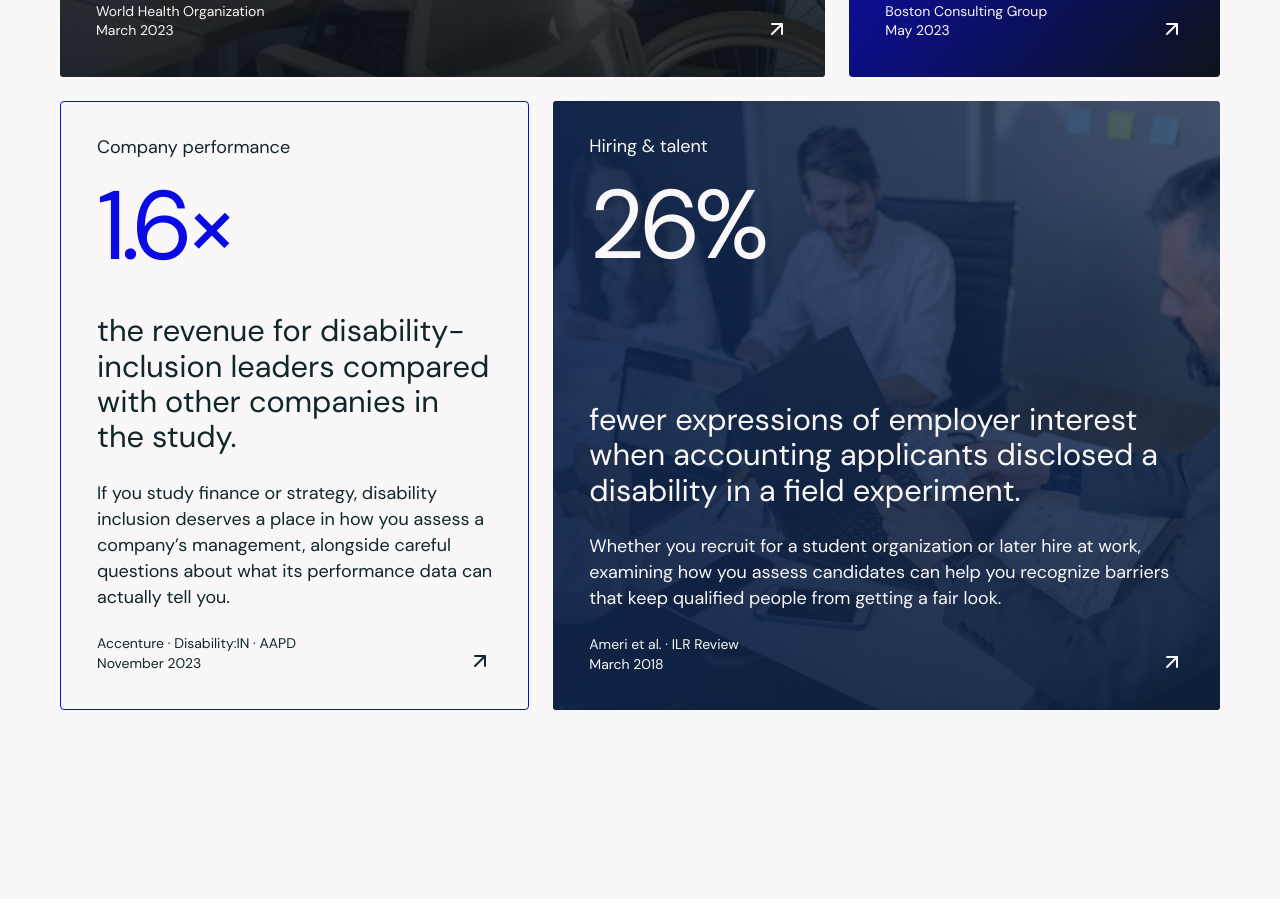
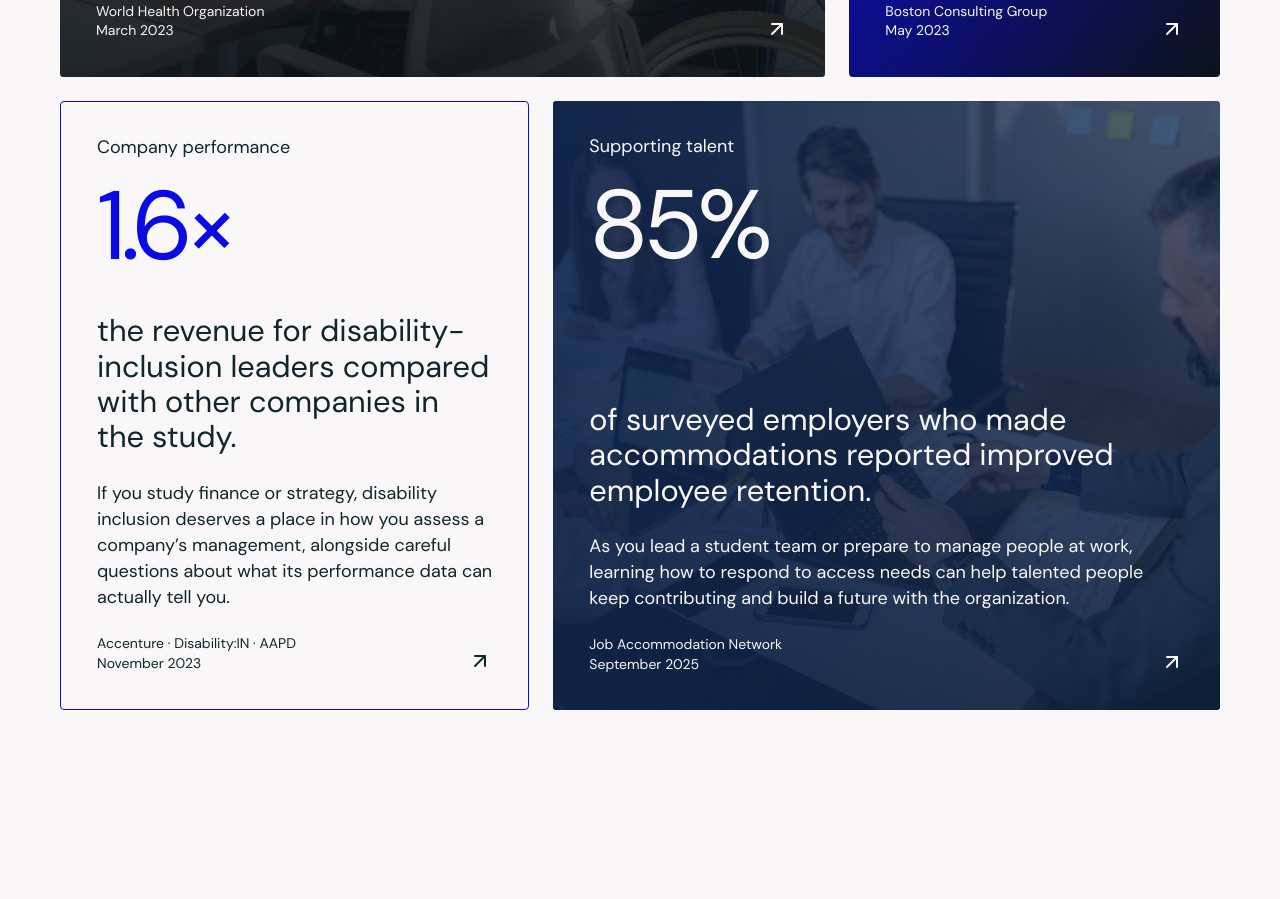
Before and after one commit to sbodine-lab/ublda-website, a React (Vite) app: page /consulting in a window 1280 px wide. Shown: the part 2380-3279 px from the top of the page. Built offline with nearby package versions, Linux system fonts and the light colour scheme.

Commit message:
Add slow halftone drift and positive accommodation evidence (#164)

```diff
--- a/scripts/audit-scroll-behavior.mjs
+++ b/scripts/audit-scroll-behavior.mjs
@@ -45,11 +45,21 @@ try {
         const heroCanvas = glass.locator('canvas');
         await page.waitForFunction(()=>document.querySelector('.st-ross-shader')?.dataset.ready==='true');
         const heroPaints = ()=>heroCanvas.evaluate(el=>window.__canvasPaints.get(el)||0);
+        const gridPosition = () => heroCanvas.evaluate(el => {
+          const gl = el.getContext('webgl2');
+          const program = gl.getParameter(gl.CURRENT_PROGRAM);
+          return Array.from(gl.getUniform(program, gl.getUniformLocation(program, 'u_ubldaGridDrift')));
+        });
+        const initialGrid = await gridPosition();
         const moving = await heroPaints(); await page.waitForTimeout(300);
+        const movedGrid = await gridPosition();
+        check(`Ross halftone grid coordinates animate ${width}`,
+          JSON.stringify(initialGrid)!==JSON.stringify(movedGrid) && movedGrid.every(Number.isFinite), {initialGrid,movedGrid});
         check(`Ross shader renders live motion ${width}`,(await heroPaints())>moving);
         await page.locator('.st-motion-toggle').click(); await page.waitForTimeout(150);
+        const frozenGrid = await gridPosition();
         const frozen = await heroPaints(); await page.waitForTimeout(300);
-        check(`Pause freezes Ross shader ${width}`,(await heroPaints())===frozen);
+        check(`Pause freezes Ross shader ${width}`,(await heroPaints())===frozen && JSON.stringify(await gridPosition())===JSON.stringify(frozenGrid));
         await page.locator('.st-motion-toggle').click(); await page.waitForTimeout(150);
         check(`Resume restarts Ross shader ${width}`,(await heroPaints())>frozen);
         await page.locator('footer').scrollIntoViewIfNeeded(); await page.waitForTimeout(200);
--- a/src/pages/consulting/BusinessCase.tsx
+++ b/src/pages/consulting/BusinessCase.tsx
@@ -7,7 +7,7 @@ const CARDS = [
   { id: "disability-is-not-a-niche", theme: "reach", image: "workplace-meeting" },
   { id: "disability-in-the-workforce", theme: "workforce" },
   { id: "the-business-case", theme: "performance" },
-  { id: "removing-hiring-barriers", theme: "talent", image: "strategy-meeting" },
+  { id: "accommodations-and-retention", theme: "talent", image: "strategy-meeting" },
 ];
 
 export function BusinessCase() {
--- a/src/pages/consulting/RossHero.tsx
+++ b/src/pages/consulting/RossHero.tsx
@@ -21,14 +21,18 @@ export function RossHero() {
     let previous = 0;
     let painted = 0;
 
-    // Halftone CMYK has no time uniform. Gently vary ink gain through Paper's
-    // mount API, without moving the building or reloading the image.
+    // Drift the printing grid over the stationary image in a slow 48-second orbit.
+    // Paper's mount API updates uniforms without rebuilding or reloading textures.
     const tick = (now: number) => {
       elapsed += previous ? Math.min(now - previous, 100) : 0;
       previous = now;
       if (mount && now - painted >= 1000 / 30) {
-        const wave = Math.sin(elapsed * Math.PI * 2 / 18000);
-        mount.setUniforms({ u_gainC: 0.12 + wave * 0.06, u_gainM: -wave * 0.04, u_gridNoise: 0.14 + wave * 0.08 });
+        const phase = elapsed * Math.PI * 2 / 48000;
+        const wave = Math.sin(phase);
+        mount.setUniforms({
+          u_ubldaGridDrift: [Math.sin(phase) * 8, (Math.cos(phase) - 1) * 5],
+          u_gainC: 0.12 + wave * 0.06, u_gainM: -wave * 0.04,
+        });
         host.style.setProperty("--st-halftone-opacity", String(0.52 + wave * 0.06));
         painted = now;
       }
@@ -72,7 +76,21 @@ export function RossHero() {
         const noise = paper.getShaderNoiseTexture();
         await noise?.decode();
         if (disposed) return;
-        mount = new paper.ShaderMount(host, paper.halftoneCmykFragmentShader, {
+        // Paper 0.0.80 exposes no CMYK grid-position control. Extend only its
+        // grid coordinates, then undo that offset when sampling the image so
+        // Ross remains aligned with the native-image layer underneath.
+        const substitutions = [
+          ["uniform float u_gridNoise;", "uniform float u_gridNoise;\nuniform vec2 u_ubldaGridDrift;"],
+          ["vec2 uvGrid = (uv - .5) / pad;", "vec2 uvGrid = (uv - .5) / pad + u_ubldaGridDrift;"],
+          ["return uvGrid * pad + 0.5;", "return (uvGrid - u_ubldaGridDrift) * pad + 0.5;"],
+        ];
+        let fragment = paper.halftoneCmykFragmentShader;
+        for (const [source, replacement] of substitutions) {
+          if (!fragment.includes(source)) throw new Error("Paper CMYK grid contract changed");
+          fragment = fragment.replace(source, replacement);
+        }
+        mount = new paper.ShaderMount(host, fragment, {
+          u_ubldaGridDrift: [0, 0],
           u_image: photo,
           u_noiseTexture: noise,
           u_colorBack: paper.getShaderColorFromString("#f8f7f3"),
--- a/src/pages/consulting/StudioPages.tsx
+++ b/src/pages/consulting/StudioPages.tsx
@@ -587,6 +587,7 @@ export function StudioInsights() {
 }
 export function StudioInsight() {
   const { insight } = useParams();
+  if (insight === "removing-hiring-barriers") return <Navigate to="/consulting/insights/accommodations-and-retention" replace />;
   const item = RESEARCH.find((r) => r.id === insight);
   if (!item) return <Navigate to="/consulting/insights" replace />;
   return (
--- a/src/pages/consulting/research.ts
+++ b/src/pages/consulting/research.ts
@@ -89,27 +89,27 @@ export const RESEARCH = [
       "BCG’s 2023 report draws on employee self-identification, including disabilities and health conditions that limit a major life activity. The survey covers nearly 28,000 employees in 16 countries. Its 25% finding describes that sample, not a census of every workplace. It uses a different population and definition from WHO’s global estimate.",
   },
   {
-    id: "removing-hiring-barriers",
-    topic: "Hiring & talent",
+    id: "accommodations-and-retention",
+    topic: "Supporting talent",
     studentRelevance:
-      "Whether you recruit for a student organization or later hire at work, examining how you assess candidates can help you recognize barriers that keep qualified people from getting a fair look.",
+      "As you lead a student team or prepare to manage people at work, learning how to respond to access needs can help talented people keep contributing and build a future with the organization.",
     studentApplication:
-      "Review an application or interview process you help run and ask whether each requirement measures something necessary for the role and whether candidates have an accessible way to demonstrate it.",
+      "In a management case or internship, consider how the organization responds when someone needs an adjustment and how it could assess whether that support helps people stay and do their work.",
     category: "Research",
-    source: "Ameri et al. · ILR Review",
-    date: "March 2018",
+    source: "Job Accommodation Network",
+    date: "September 2025",
     checkedAt: "September 21, 2026",
-    value: "26%",
+    value: "85%",
     metricLabel:
-      "fewer expressions of employer interest when accounting applicants disclosed a disability in a field experiment",
-    title: "Qualified talent can face barriers before the interview.",
+      "of surveyed employers who made accommodations reported improved employee retention",
+    title: "Accommodations help employers retain talent.",
     summary:
-      "A field experiment involving 6,016 accounting job applications found 26% less employer interest in applications that disclosed a disability than in those that did not.",
-    url: "https://journals.sagepub.com/doi/10.1177/0019793917717474",
+      "In the Job Accommodation Network’s employer survey, 85% of those reporting benefits after making workplace accommodations cited increased employee retention.",
+    url: "https://askjan.org/topics/costs.cfm",
     takeaway:
-      "Hiring processes can overlook qualified candidates before they have a chance to demonstrate their skills. Reviewing selection criteria and making recruitment accessible helps employers examine where their own processes may exclude talent.",
+      "Helping an employee stay in their role can preserve experience and working relationships that take time to replace, giving managers a business reason to understand and respond to individual access needs.",
     context:
-      "Researchers from Rutgers, Syracuse and Binghamton sent fictional applications to accounting vacancies. Cover letters disclosed a spinal cord injury, disclosed an autism diagnosis using the terminology of the study, or did not mention disability. The 26% is a relative difference in expressions of employer interest, not a percentage-point gap or a hiring rate. The experiment concerns these roles and disability disclosures; it does not measure every disability or occupation. Published online in 2017 and in the March 2018 issue of ILR Review.",
+      "JAN’s September 2025 report draws on 5,406 responses from employers who contacted the service between 2019 and 2024. The retention figure is a self-reported benefit among employers who made accommodations, not an 85% increase in retention or a result representative of every employer. The survey does not establish causation.",
   },
 ];
 
```
Also changed, not shown: 1 other file (tests, documents, lock files or other folders).
